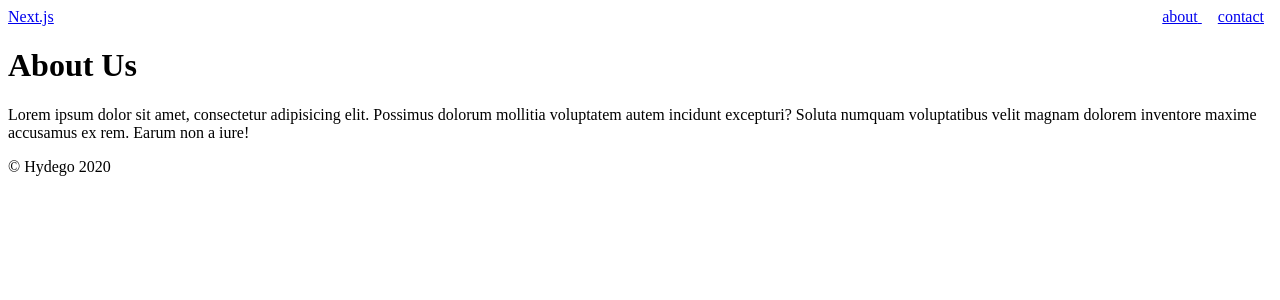
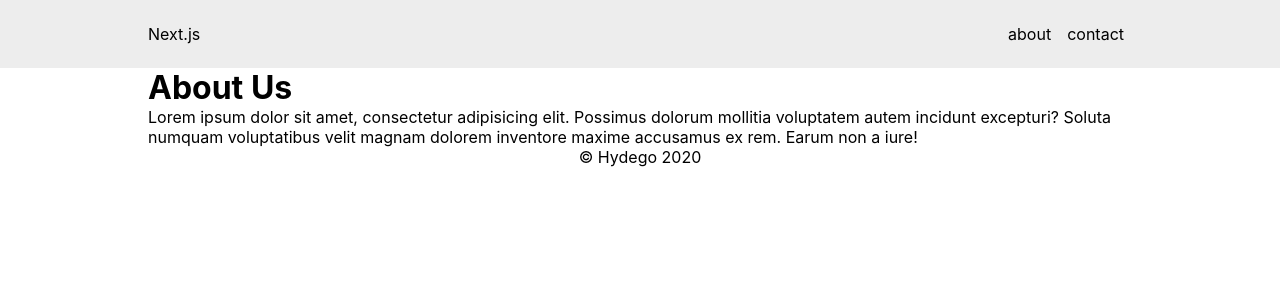
Before and after one commit to hydego17/next-ts-blog, a Next.js app: page /about in a window 1280 px wide. Shown: the top 300 px of the page. Built offline with nearby package versions, Linux system fonts and the light colour scheme.

Commit message:
added layout & navigation

```diff
--- a/src/components/Footer.tsx
+++ /dev/null
@@ -1,11 +0,0 @@
-import React from "react";
-
-interface FooterProps {}
-
-export const Footer = (props: FooterProps) => {
-  return (
-    <footer>
-      <p>&copy; Hydego {new Date().getFullYear()} </p>
-    </footer>
-  );
-};
--- /dev/null
+++ b/src/components/GlobalStyles/index.tsx
@@ -0,0 +1,49 @@
+import { Global, css } from "@emotion/react";
+
+const GlobalStyles = () => {
+  return (
+    <Global
+      styles={css`
+        * {
+          padding: 0;
+          margin: 0;
+          box-sizing: border-box;
+          -webkit-tap-highlight-color: transparent;
+          -webkit-font-smoothing: antialiased;
+          text-rendering: optimizeLegibility;
+        }
+        body {
+          font-family: --apple-system, BlinkMacSystemFont, "Segoe UI", Roboto,
+            Oxygen, Ubuntu, Cantarell, "Open Sans", "Helvetica Neue", sans-serif;
+        }
+
+        a {
+          color: inherit;
+          text-decoration: none;
+
+          &:hover {
+            text-decoration: underline;
+          }
+        }
+
+        ul {
+          list-style: none;
+        }
+
+        img {
+          object-fit: cover;
+          width: 100%;
+        }
+
+        .container {
+          max-width: 1000px;
+          margin: 0 auto;
+          padding-left: 0.5rem;
+          padding-right: 0.5rem;
+        }
+      `}
+    />
+  );
+};
+
+export default GlobalStyles;
--- a/src/components/Header.tsx
+++ /dev/null
@@ -1,30 +0,0 @@
-import React from "react";
-import styled from "@emotion/styled";
-
-import { AppLink } from "./AppLink";
-
-interface HeaderProps {}
-
-export const Header = ({}: HeaderProps) => {
-  return (
-    <StyledHeader>
-      <AppLink href="/" label="Next.js" />
-
-      <nav className="header_nav">
-        <AppLink href="/about" label="about" />
-        <AppLink href="/contact" label="contact" />
-      </nav>
-    </StyledHeader>
-  );
-};
-
-const StyledHeader = styled("header")`
-  display: flex;
-  justify-content: space-between;
-
-  nav {
-    a {
-      padding: 0 0.5rem;
-    }
-  }
-`;
--- a/src/components/Layout.tsx
+++ /dev/null
@@ -1,24 +0,0 @@
-import React from "react";
-import Head from "next/head";
-import { Footer } from "./Footer";
-import { Header } from "./Header";
-
-interface LayoutProps {
-  pageTitle: string;
-  children: React.ReactNode;
-}
-
-export const Layout = ({ pageTitle, children }: LayoutProps) => {
-  return (
-    <>
-      <Head>
-        <title> Hydego | {pageTitle} </title>
-      </Head>
-      <div>
-        <Header />
-        <main>{children}</main>
-        <Footer />
-      </div>
-    </>
-  );
-};
--- /dev/null
+++ b/src/components/Layout/Footer.tsx
@@ -0,0 +1,16 @@
+import React from "react";
+import styled from "@emotion/styled";
+
+interface FooterProps {}
+
+export const Footer = ({}: FooterProps) => {
+  return (
+    <FooterStyled>
+      <p>&copy; Hydego {new Date().getFullYear()} </p>
+    </FooterStyled>
+  );
+};
+
+const FooterStyled = styled("footer")`
+  text-align: center;
+`;
--- /dev/null
+++ b/src/components/Layout/Header.tsx
@@ -0,0 +1,46 @@
+import React from "react";
+import styled from "@emotion/styled";
+
+import { AppLink } from "../Atom/AppLink";
+
+interface HeaderProps {}
+
+export const Header = ({}: HeaderProps) => {
+  return (
+    <StyledHeader>
+      <nav className="header_nav container">
+        <AppLink href="/" label="Next.js" />
+
+        <ul>
+          <li>
+            <AppLink href="/about" label="about" />
+          </li>
+          <li>
+            <AppLink href="/contact" label="contact" />
+          </li>
+        </ul>
+      </nav>
+    </StyledHeader>
+  );
+};
+
+const StyledHeader = styled("header")`
+  position: sticky;
+  background: #ededed;
+
+  .header_nav {
+    padding-top: 1.5rem;
+    padding-bottom: 1.5rem;
+    display: flex;
+    justify-content: space-between;
+    align-items: center;
+
+    ul {
+      display: flex;
+
+      li {
+        padding: 0 0.5rem;
+      }
+    }
+  }
+`;
--- /dev/null
+++ b/src/components/Layout/index.tsx
@@ -0,0 +1,32 @@
+import React from "react";
+import Head from "next/head";
+import styled from "@emotion/styled";
+
+import GlobalStyles from "../GlobalStyles";
+import { Footer } from "./Footer";
+import { Header } from "./Header";
+
+interface LayoutProps {
+  pageTitle: string;
+  children: React.ReactNode;
+}
+
+const Layout = ({ pageTitle, children }: LayoutProps) => {
+  return (
+    <>
+      <GlobalStyles />
+      <Head>
+        <title> Hydego | {pageTitle} </title>
+      </Head>
+
+      <Header />
+
+      <LayoutMain className="container">{children}</LayoutMain>
+
+      <Footer />
+    </>
+  );
+};
+const LayoutMain = styled("main")``;
+
+export default Layout;
--- a/src/pages/about.tsx
+++ b/src/pages/about.tsx
@@ -1,5 +1,5 @@
 import React, { ReactElement } from "react";
-import { Layout } from "../components/Layout";
+import Layout from "../components/Layout";
 
 interface AboutProps {}
 
--- a/src/pages/contact.tsx
+++ b/src/pages/contact.tsx
@@ -1,5 +1,5 @@
 import React, { ReactElement } from "react";
-import { Layout } from "../components/Layout";
+import Layout from "../components/Layout";
 
 interface ContactProps {}
 
--- a/src/pages/index.tsx
+++ b/src/pages/index.tsx
@@ -1,4 +1,4 @@
-import { Layout } from "../components/Layout";
+import Layout from "../components/Layout";
 
 export default function Home() {
   return (
```
Also changed, not shown: src/components/Atom/AppLink.tsx (renamed from src/components/AppLink.tsx), 1 other file (tests, documents, lock files or other folders).
